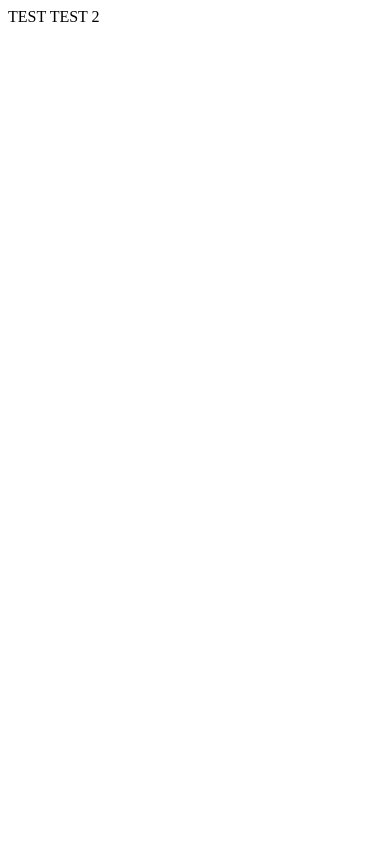
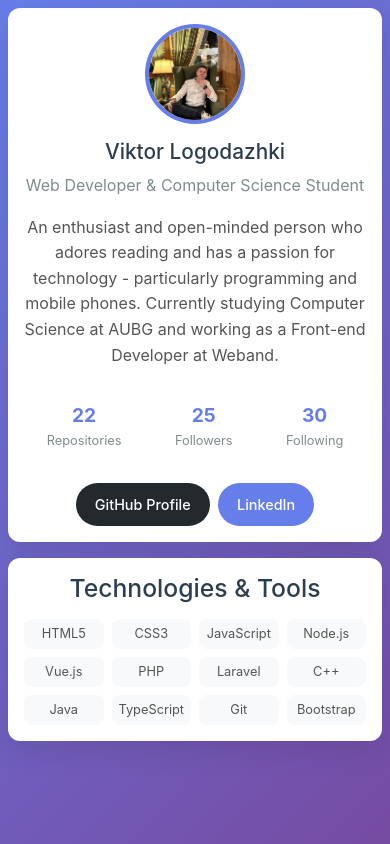
Before and after one commit to DemonHashira/DemonHashira.github.io, a plain HTML site: page index.html in a window 390 px wide. Drawn offline with nearby package versions, Linux system fonts and the light colour scheme.

Commit message:
add: simple showcase of info

```diff
--- a/index.html
+++ b/index.html
@@ -1 +1,94 @@
-TEST TEST 2
+<!doctype html>
+<html lang="en">
+  <head>
+    <meta charset="UTF-8" />
+    <meta name="viewport" content="width=device-width, initial-scale=1.0" />
+    <title>Viktor Logodazhki - Web Developer</title>
+    <link
+      href="https://cdn.jsdelivr.net/npm/bootstrap@5.3.2/dist/css/bootstrap.min.css"
+      rel="stylesheet"
+      integrity="sha384-T3c6CoIi6uLrA9TneNEoa7RxnatzjcDSCmG1MXxSR1GAsXEV/Dwwykc2MPK8M2HN"
+      crossorigin="anonymous"
+    />
+    <link rel="stylesheet" href="style.css" />
+  </head>
+  <body>
+    <div class="page__container">
+      <div class="profile-card">
+        <div class="profile-card__avatar">
+          <img
+            src="images/profile.jpg"
+            alt="Viktor Logodazhki"
+            class="profile-card__avatar-image"
+          />
+        </div>
+        <h1 class="profile-card__title">Viktor Logodazhki</h1>
+        <p class="profile-card__subtitle">
+          Web Developer & Computer Science Student
+        </p>
+        <p class="profile-card__bio">
+          An enthusiast and open-minded person who adores reading and has a
+          passion for technology - particularly programming and mobile phones.
+          Currently studying Computer Science at AUBG and working as a Front-end
+          Developer at Weband.
+        </p>
+
+        <div class="stats">
+          <div class="stats__item">
+            <div class="stats__item-number">22</div>
+            <div class="stats__item-label">Repositories</div>
+          </div>
+          <div class="stats__item">
+            <div class="stats__item-number">25</div>
+            <div class="stats__item-label">Followers</div>
+          </div>
+          <div class="stats__item">
+            <div class="stats__item-number">30</div>
+            <div class="stats__item-label">Following</div>
+          </div>
+        </div>
+
+        <div class="links">
+          <a
+            href="https://github.com/DemonHashira"
+            class="links__btn links__btn--github"
+            target="_blank"
+          >
+            GitHub Profile
+          </a>
+          <a
+            href="https://www.linkedin.com/in/viktorlogodazhki/"
+            class="links__btn"
+            target="_blank"
+          >
+            LinkedIn
+          </a>
+        </div>
+      </div>
+
+      <div class="tech-stack">
+        <h2 class="tech-stack__title">Technologies & Tools</h2>
+        <div class="tech-stack__grid">
+          <div class="tech-stack__item">HTML5</div>
+          <div class="tech-stack__item">CSS3</div>
+          <div class="tech-stack__item">JavaScript</div>
+          <div class="tech-stack__item">Node.js</div>
+          <div class="tech-stack__item">Vue.js</div>
+          <div class="tech-stack__item">PHP</div>
+          <div class="tech-stack__item">Laravel</div>
+          <div class="tech-stack__item">C++</div>
+          <div class="tech-stack__item">Java</div>
+          <div class="tech-stack__item">TypeScript</div>
+          <div class="tech-stack__item">Git</div>
+          <div class="tech-stack__item">Bootstrap</div>
+        </div>
+      </div>
+    </div>
+
+    <script
+      src="https://cdn.jsdelivr.net/npm/bootstrap@5.3.2/dist/js/bootstrap.bundle.min.js"
+      integrity="sha384-C6RzsynM9kWDrMNeT87bh95OGNyZPhcTNXj1NW7RuBCsyN/o0jlpcV8Qyq46cDfL"
+      crossorigin="anonymous"
+    ></script>
+  </body>
+</html>
--- /dev/null
+++ b/style.css
@@ -0,0 +1,252 @@
+/* Profile Page Styles using BEM methodology */
+
+* {
+  margin: 0;
+  padding: 0;
+  box-sizing: border-box;
+}
+
+body {
+  font-family: -apple-system, BlinkMacSystemFont, "Segoe UI", Roboto, sans-serif;
+  line-height: 1.6;
+  color: #333;
+  background: linear-gradient(135deg, #667eea 0%, #764ba2 100%);
+  min-height: 100vh;
+}
+
+/* Page Block */
+.page__container {
+  max-width: 800px;
+  margin: 0 auto;
+  padding: 2rem;
+}
+
+/* Profile Card Block */
+.profile-card {
+  background: white;
+  border-radius: 12px;
+  padding: 2rem;
+  box-shadow: 0 10px 30px rgba(0, 0, 0, 0.1);
+  text-align: center;
+  margin-bottom: 2rem;
+}
+
+.profile-card__avatar {
+  width: 120px;
+  height: 120px;
+  border-radius: 50%;
+  margin: 0 auto 1rem;
+  border: 4px solid #667eea;
+  background: #f0f0f0;
+  overflow: hidden;
+  display: flex;
+  align-items: center;
+  justify-content: center;
+}
+
+.profile-card__avatar-image {
+  width: 100%;
+  height: 100%;
+  object-fit: cover;
+  object-position: center;
+}
+
+.profile-card__title {
+  color: #2c3e50;
+  margin-bottom: 0.5rem;
+  font-size: 2rem;
+}
+
+.profile-card__subtitle {
+  color: #7f8c8d;
+  font-size: 1.2rem;
+  margin-bottom: 1rem;
+}
+
+.profile-card__bio {
+  color: #555;
+  margin-bottom: 1.5rem;
+  font-size: 1.1rem;
+}
+
+/* Stats Block */
+.stats {
+  display: flex;
+  justify-content: space-around;
+  margin: 2rem 0;
+  flex-wrap: wrap;
+  gap: 1rem;
+}
+
+.stats__item {
+  text-align: center;
+}
+
+.stats__item-number {
+  font-size: 1.5rem;
+  font-weight: bold;
+  color: #667eea;
+}
+
+.stats__item-label {
+  color: #7f8c8d;
+  font-size: 0.9rem;
+}
+
+/* Links Block */
+.links {
+  display: flex;
+  justify-content: center;
+  gap: 1rem;
+  flex-wrap: wrap;
+}
+
+.links__btn {
+  display: inline-block;
+  padding: 0.8rem 1.5rem;
+  background: #667eea;
+  color: white;
+  text-decoration: none;
+  border-radius: 25px;
+  transition: all 0.3s ease;
+  font-weight: 500;
+}
+
+.links__btn:hover {
+  background: #5a67d8;
+  transform: translateY(-2px);
+  box-shadow: 0 5px 15px rgba(102, 126, 234, 0.4);
+  color: white;
+  text-decoration: none;
+}
+
+.links__btn--github {
+  background: #24292e;
+}
+
+.links__btn--github:hover {
+  background: #1a1e22;
+}
+
+/* Tech Stack Block */
+.tech-stack {
+  background: white;
+  border-radius: 12px;
+  padding: 2rem;
+  box-shadow: 0 10px 30px rgba(0, 0, 0, 0.1);
+  margin-bottom: 2rem;
+}
+
+.tech-stack__title {
+  color: #2c3e50;
+  margin-bottom: 1rem;
+  text-align: center;
+}
+
+.tech-stack__grid {
+  display: grid;
+  grid-template-columns: repeat(auto-fit, minmax(100px, 1fr));
+  gap: 1rem;
+  text-align: center;
+}
+
+.tech-stack__item {
+  padding: 0.5rem;
+  background: #f8f9fa;
+  border-radius: 8px;
+  font-size: 0.9rem;
+  color: #555;
+  transition: all 0.3s ease;
+}
+
+.tech-stack__item:hover {
+  background: #e9ecef;
+  transform: translateY(-2px);
+  box-shadow: 0 2px 8px rgba(0, 0, 0, 0.1);
+}
+
+/* Media Queries */
+@media (max-width: 768px) {
+  .page__container {
+    padding: 1rem;
+  }
+
+  .profile-card {
+    padding: 1.5rem;
+  }
+
+  .profile-card__title {
+    font-size: 1.5rem;
+  }
+
+  .profile-card__avatar {
+    width: 100px;
+    height: 100px;
+  }
+
+  .tech-stack {
+    padding: 1.5rem;
+  }
+
+  .tech-stack__grid {
+    grid-template-columns: repeat(auto-fit, minmax(80px, 1fr));
+    gap: 0.5rem;
+  }
+
+  .stats {
+    gap: 0.5rem;
+  }
+
+  .stats__item-number {
+    font-size: 1.2rem;
+  }
+
+  .stats__item-label {
+    font-size: 0.8rem;
+  }
+
+  .links {
+    gap: 0.5rem;
+  }
+
+  .links__btn {
+    padding: 0.6rem 1.2rem;
+    font-size: 0.9rem;
+  }
+}
+
+@media (max-width: 480px) {
+  .page__container {
+    padding: 0.5rem;
+  }
+
+  .profile-card {
+    padding: 1rem;
+    margin-bottom: 1rem;
+  }
+
+  .profile-card__title {
+    font-size: 1.3rem;
+  }
+
+  .profile-card__subtitle {
+    font-size: 1rem;
+  }
+
+  .profile-card__bio {
+    font-size: 1rem;
+  }
+
+  .tech-stack {
+    padding: 1rem;
+  }
+
+  .tech-stack__grid {
+    grid-template-columns: repeat(auto-fit, minmax(70px, 1fr));
+  }
+
+  .tech-stack__item {
+    padding: 0.3rem;
+    font-size: 0.8rem;
+  }
+}
```
Also changed, not shown: images/profile.jpg (added), 1 other file.
